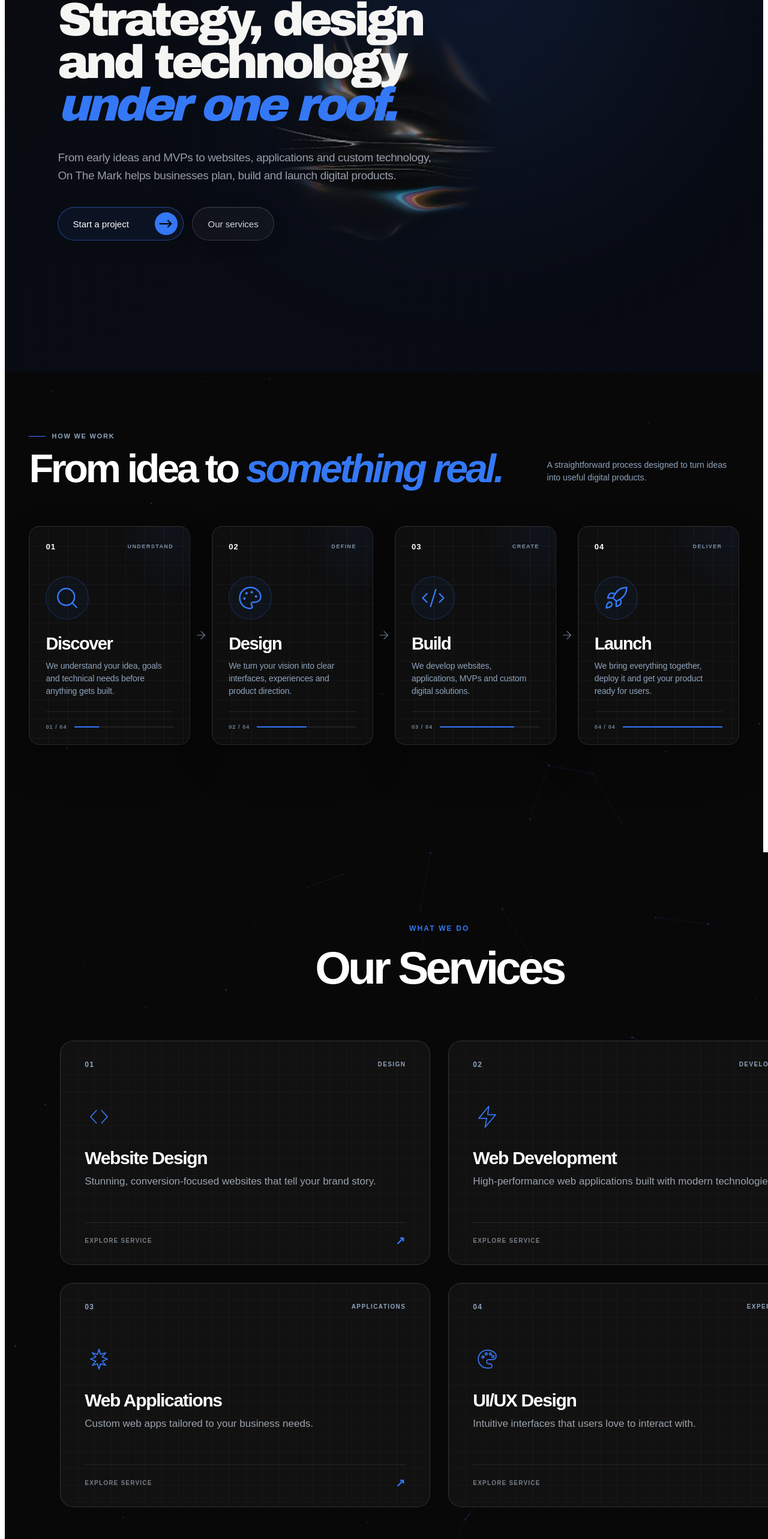
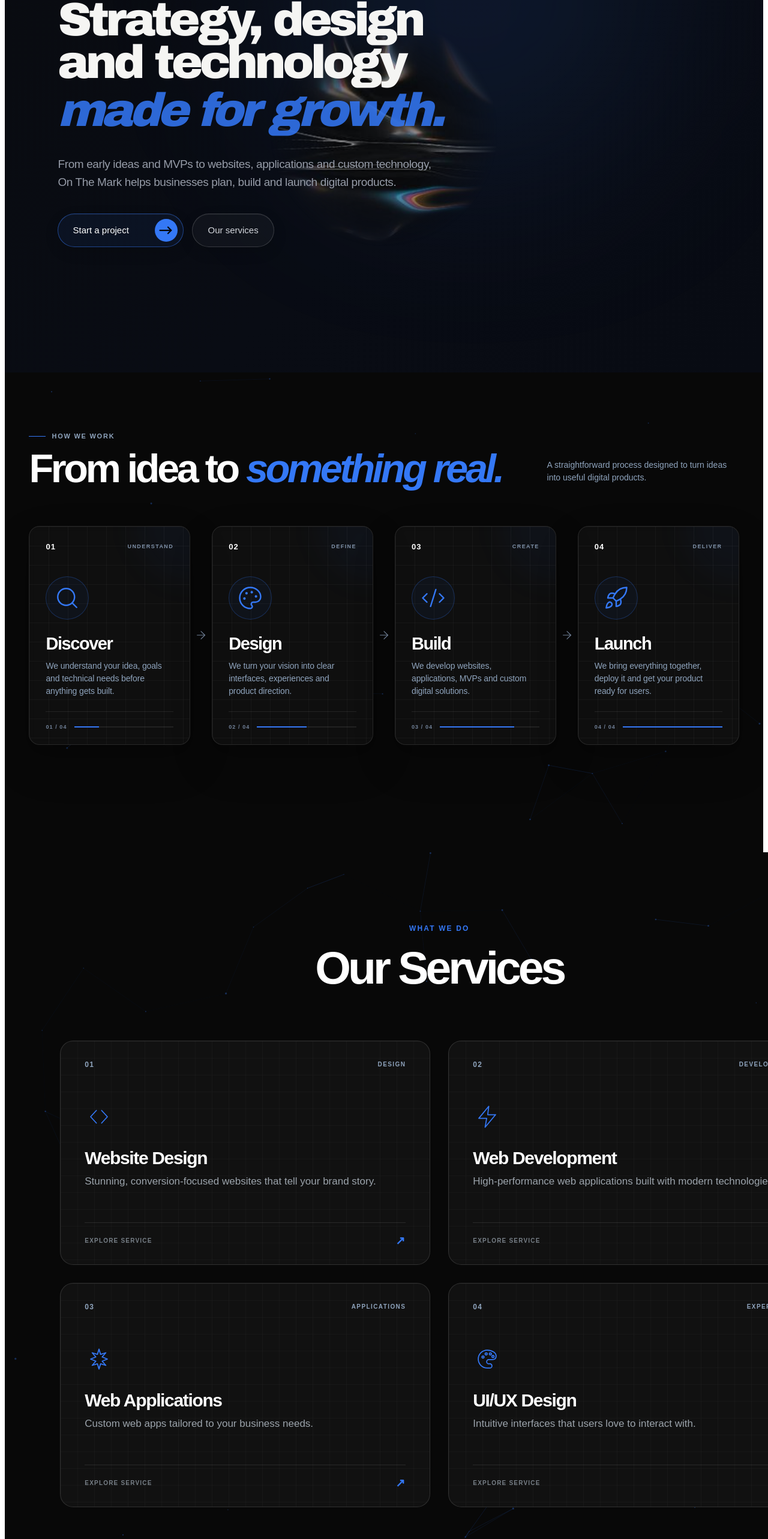
Before and after one commit to Nishxsm/onthemark, a Next.js app: page /Home in a window 1280 px wide. Shown: the part 187-2753 px from the top of the page at 60% size. Built offline with nearby package versions, Linux system fonts and the light colour scheme.

Commit message:
home changes

```diff
--- a/src/components/home/Hero.jsx
+++ b/src/components/home/Hero.jsx
@@ -1,9 +1,30 @@
 "use client";
 
-import { motion } from "motion/react";
+import { useEffect, useState } from "react";
+import { AnimatePresence, motion } from "motion/react";
 import "../../styles/home/Hero.css";
 
+const rotatingPhrases = [
+    "under one roof.",
+    "built to perform.",
+    "made for growth.",
+    "designed to scale.",
+    "from idea to reality.",
+];
+
 export default function Hero() {
+    const [phraseIndex, setPhraseIndex] = useState(0);
+
+    useEffect(() => {
+        const interval = setInterval(() => {
+            setPhraseIndex((current) => {
+                return (current + 1) % rotatingPhrases.length;
+            });
+        }, 2800);
+
+        return () => clearInterval(interval);
+    }, []);
+
     const handleMouseMove = (event) => {
         const hero = event.currentTarget;
         const rect = hero.getBoundingClientRect();
@@ -75,7 +96,35 @@ export default function Hero() {
                     <br />
                     and technology
                     <br />
-                    <span>under one roof.</span>
+                    <span className="hero-rotating-line">
+                        <AnimatePresence
+                            mode="wait"
+                            initial={false}
+                        >
+                            <motion.span
+                                key={rotatingPhrases[phraseIndex]}
+                                className="hero-rotating-text"
+                                initial={{
+                                    opacity: 0,
+                                    y: 28,
+                                }}
+                                animate={{
+                                    opacity: 1,
+                                    y: 0,
+                                }}
+                                exit={{
+                                    opacity: 0,
+                                    y: -28,
+                                }}
+                                transition={{
+                                    duration: 0.45,
+                                    ease: [0.22, 1, 0.36, 1],
+                                }}
+                            >
+                                {rotatingPhrases[phraseIndex]}
+                            </motion.span>
+                        </AnimatePresence>
+                    </span>
                 </h1>
 
                 <p>
--- a/src/styles/home/Hero.css
+++ b/src/styles/home/Hero.css
@@ -16,7 +16,8 @@
     --mouse-y: 50%;
 }
 
-/* Cursor reveal */
+/* cursor reveal */
+
 .hero-reveal {
     position: absolute;
     inset: 0;
@@ -48,7 +49,8 @@
         );
 }
 
-/* Glow */
+/* glow */
+
 .hero-glow {
     position: absolute;
     top: -18%;
@@ -62,7 +64,8 @@
     pointer-events: none;
 }
 
-/* Content */
+/* content */
+
 .hero-content {
     position: relative;
     z-index: 3;
@@ -71,7 +74,8 @@
     padding-top: 22vh;
 }
 
-/* Tag */
+/* tag */
+
 .hero-tag {
     display: inline-flex;
     align-items: center;
@@ -97,7 +101,8 @@
     box-shadow: 0 0 12px rgba(52, 120, 246, 0.8);
 }
 
-/* Heading */
+/* heading */
+
 .hero h1 {
     margin: 0;
     max-width: 950px;
@@ -118,7 +123,23 @@
     font-style: italic;
 }
 
-/* Description */
+.hero-rotating-line {
+    position: relative;
+    display: inline-block;
+    line-height: 1.05;
+    vertical-align: baseline;
+    overflow: visible;
+}
+
+.hero-rotating-text {
+    display: inline-block;
+    white-space: nowrap;
+    line-height: 1.05;
+    will-change: transform, opacity;
+}
+
+/* description */
+
 .hero-content > p {
     max-width: 650px;
     margin: 38px 0 0;
@@ -130,7 +151,8 @@
     color: #969ca8;
 }
 
-/* Actions */
+/* actions */
+
 .hero-actions {
     display: flex;
     align-items: center;
@@ -138,7 +160,8 @@
     margin-top: 38px;
 }
 
-/* Buttons */
+/* buttons */
+
 .hero-button {
     --button-x: 0px;
     --button-y: 0px;
@@ -163,7 +186,8 @@
         box-shadow 300ms ease;
 }
 
-/* Button label */
+/* button label */
+
 .button-label {
     position: relative;
     z-index: 2;
@@ -176,7 +200,8 @@
         transform 150ms cubic-bezier(0.16, 1, 0.3, 1);
 }
 
-/* Primary button */
+/* primary button */
+
 .hero-button-primary {
     gap: 25px;
     border: 1px solid rgba(52, 120, 246, 0.5);
@@ -191,7 +216,8 @@
     min-width: 112px;
 }
 
-/* Arrow */
+/* arrow */
+
 .button-arrow {
     position: relative;
     z-index: 2;
@@ -224,7 +250,8 @@
     stroke-linejoin: round;
 }
 
-/* Primary hover */
+/* primary hover */
+
 .hero-button-primary:hover {
     transform: translateY(-3px);
     border-color: rgba(52, 120, 246, 0.9);
@@ -242,7 +269,8 @@
     transform: rotate(-45deg);
 }
 
-/* Secondary button */
+/* secondary button */
+
 .hero-button-secondary {
     padding: 0 25px;
     border: 1px solid rgba(255, 255, 255, 0.16);
@@ -262,7 +290,8 @@
         0 12px 30px rgba(0, 0, 0, 0.2);
 }
 
-/* Large screens */
+/* large screens */
+
 @media (min-width: 1700px) {
     .hero-content {
         padding-top: 20vh;
@@ -277,7 +306,8 @@
     }
 }
 
-/* Tablet */
+/* tablet */
+
 @media (max-width: 1100px) {
     .hero-content {
         width: 75%;
@@ -290,7 +320,8 @@
     }
 }
 
-/* Mobile */
+/* mobile */
+
 @media (max-width: 700px) {
     .hero {
         min-height: 820px;
@@ -339,6 +370,8 @@
     }
 }
 
+/* reduced motion */
+
 @media (prefers-reduced-motion: reduce) {
     .hero-button,
     .button-label,
@@ -346,4 +379,8 @@
     .button-arrow svg {
         transition: none;
     }
+
+    .hero-rotating-text {
+        animation: none;
+    }
 }
--- a/src/styles/home/Service.css
+++ b/src/styles/home/Service.css
@@ -274,27 +274,50 @@
 /* services link */
 
 .services-link {
+    position: relative;
     display: flex;
     align-items: center;
     justify-content: center;
-    gap: 15px;
+    gap: 14px;
     width: fit-content;
+    min-width: 230px;
+    height: 62px;
     margin: 65px auto 0;
+    padding: 0 28px;
+    border: 1px solid rgba(52, 120, 246, 0.65);
+    border-radius: 999px;
+    background: rgba(52, 120, 246, 0.025);
     color: #3478f6;
     font-family:
         Arial,
         Helvetica,
         sans-serif;
-    font-size: 20px;
+    font-size: 17px;
     font-weight: 700;
-    letter-spacing: -0.03em;
+    letter-spacing: -0.02em;
     text-decoration: none;
+    transition:
+        transform 350ms cubic-bezier(0.16, 1, 0.3, 1),
+        border-color 300ms ease,
+        background 300ms ease,
+        color 300ms ease;
+}
+
+.services-link:hover {
+    transform: translateY(-3px);
+    border-color: #3478f6;
+    background: rgba(52, 120, 246, 0.08);
+    color: #ffffff;
 }
 
 .services-arrow {
-    font-size: 30px;
+    display: inline-flex;
+    align-items: center;
+    justify-content: center;
+    font-size: 24px;
     line-height: 1;
-    transition: transform 0.25s ease;
+    transition:
+        transform 350ms cubic-bezier(0.16, 1, 0.3, 1);
 }
 
 .services-link:hover .services-arrow {
@@ -382,8 +405,10 @@
     }
 
     .services-link {
+        min-width: 210px;
+        height: 58px;
         margin-top: 45px;
-        font-size: 18px;
+        font-size: 16px;
     }
 }
 
@@ -397,4 +422,8 @@
         transform: none;
         transition: none;
     }
+
+    .services-link {
+        transition: none;
+    }
 }
```
